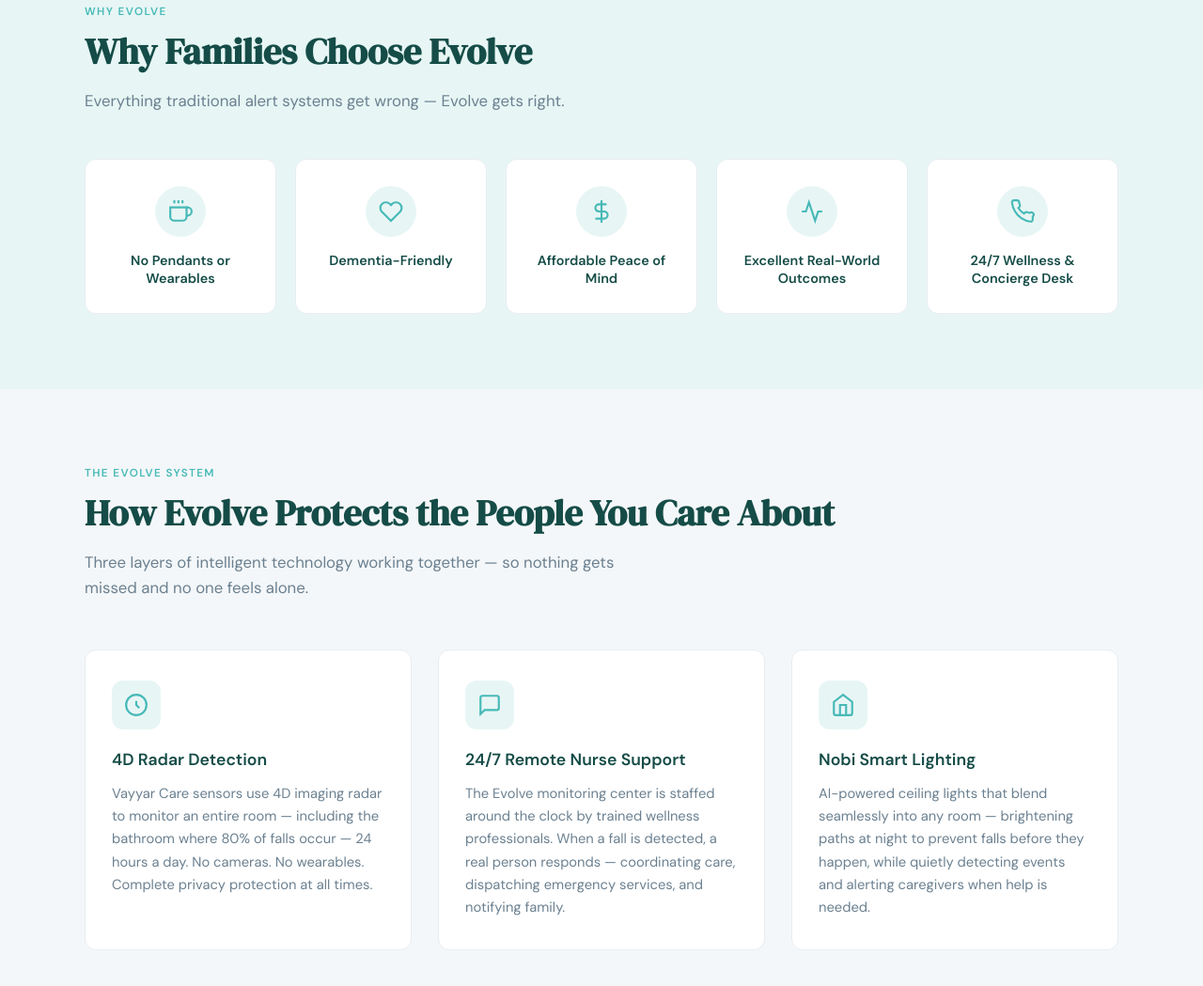
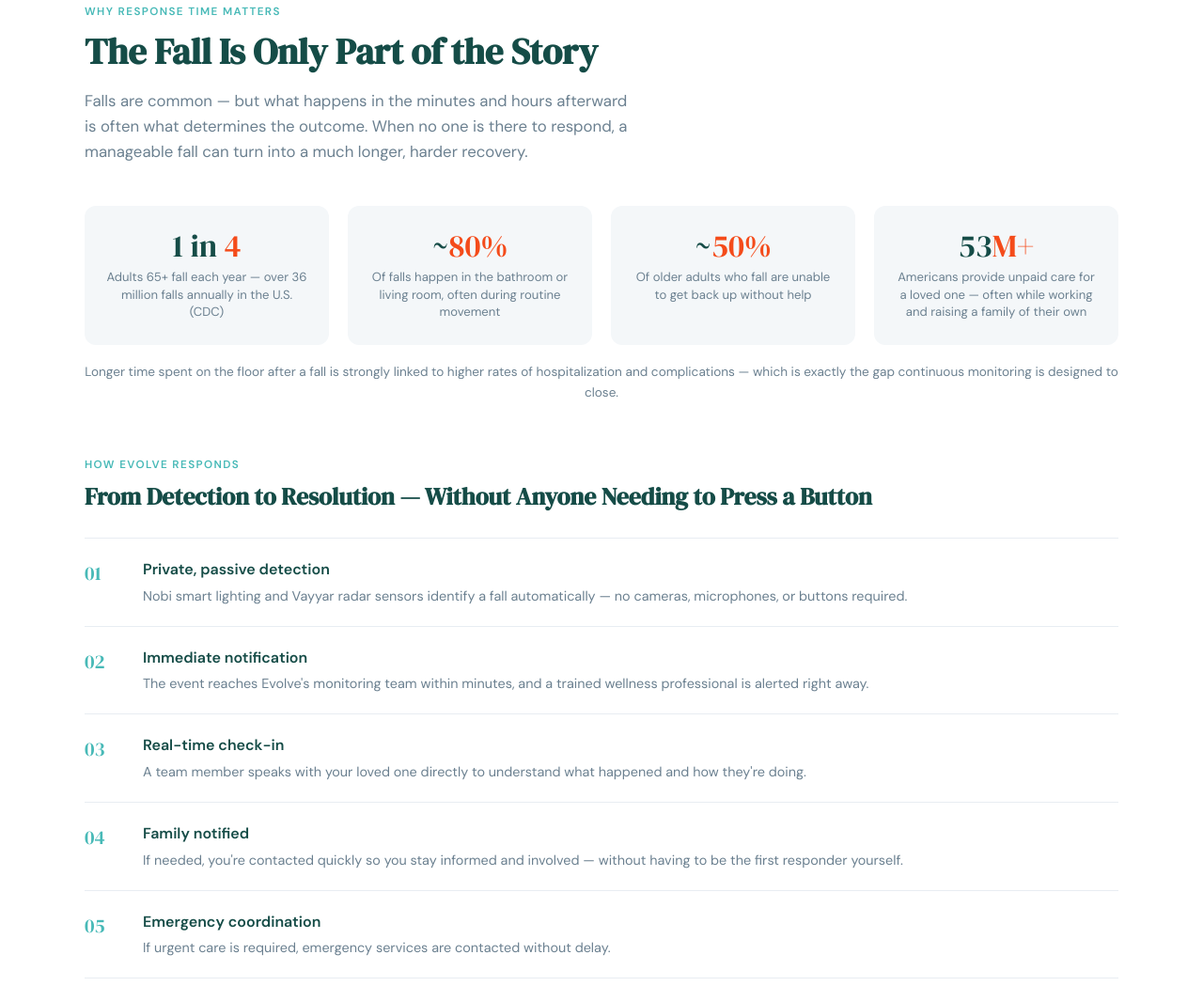
Before and after one commit to metromobilehc-beep/aging, a plain HTML site: page fall-detection.html in a window 1280 px wide. Shown: the part 923-1972 px from the top of the page at 94% size. Drawn offline with Linux system fonts and the light colour scheme.

Commit message:
Add files via upload

```diff
--- a/fall-detection.html
+++ b/fall-detection.html
@@ -149,6 +149,24 @@
     .section-sub { font-size: 1.05rem; color: var(--gray-500); font-weight: 400; max-width: 580px; }
 
     /* ── WHY CHOOSE US ── */
+    /* ── RESPONSE TIME ── */
+    .response-section { background: var(--white); }
+    .response-stats { display: grid; grid-template-columns: repeat(4, 1fr); gap: 20px; margin-top: 44px; }
+    .r-stat { background: var(--gray-100); border-radius: var(--radius); padding: 26px 20px; text-align: center; }
+    .r-stat-num { font-family: 'DM Serif Display', serif; font-size: 2.1rem; color: var(--navy); line-height: 1; }
+    .r-stat-num span { color: var(--orange); }
+    .r-stat-label { font-size: 0.82rem; color: var(--gray-500); margin-top: 8px; line-height: 1.4; }
+    .response-note { margin-top: 18px; font-size: 0.85rem; color: var(--gray-500); text-align: center; }
+    .response-flow { margin-top: 56px; }
+    .flow-steps { display: flex; flex-direction: column; gap: 0; margin-top: 28px; }
+    .flow-step { display: grid; grid-template-columns: 44px 1fr; gap: 18px; padding: 20px 0; border-top: 1px solid var(--gray-200); }
+    .flow-step:last-child { border-bottom: 1px solid var(--gray-200); }
+    .flow-num { font-family: 'DM Serif Display', serif; font-size: 1.3rem; color: var(--teal); }
+    .flow-step h4 { font-size: 1rem; font-weight: 600; color: var(--navy); margin-bottom: 4px; }
+    .flow-step p { font-size: 0.9rem; color: var(--gray-500); line-height: 1.6; }
+    @media (max-width: 860px) { .response-stats { grid-template-columns: 1fr 1fr; } }
+    @media (max-width: 480px) { .response-stats { grid-template-columns: 1fr; } }
+
     .why-section { background: var(--teal-light); }
     .why-grid {
       display: grid; grid-template-columns: repeat(5, 1fr);
@@ -437,6 +455,76 @@
     Metro Mobile Health Care is your local Tulsa-area partner for Evolve — offering a no-cost in-home consultation and evaluation to see if Evolve is right for your family.
   </div>
 </div>
+
+<!-- WHY RESPONSE TIME MATTERS -->
+<section class="response-section">
+  <div class="section-inner">
+    <div class="section-label">Why Response Time Matters</div>
+    <h2 class="section-title">The Fall Is Only Part of the Story</h2>
+    <p class="section-sub">Falls are common — but what happens in the minutes and hours afterward is often what determines the outcome. When no one is there to respond, a manageable fall can turn into a much longer, harder recovery.</p>
+    <div class="response-stats">
+      <div class="r-stat">
+        <div class="r-stat-num">1 in <span>4</span></div>
+        <div class="r-stat-label">Adults 65+ fall each year — over 36 million falls annually in the U.S. (CDC)</div>
+      </div>
+      <div class="r-stat">
+        <div class="r-stat-num">~<span>80%</span></div>
+        <div class="r-stat-label">Of falls happen in the bathroom or living room, often during routine movement</div>
+      </div>
+      <div class="r-stat">
+        <div class="r-stat-num">~<span>50%</span></div>
+        <div class="r-stat-label">Of older adults who fall are unable to get back up without help</div>
+      </div>
+      <div class="r-stat">
+        <div class="r-stat-num">53<span>M+</span></div>
+        <div class="r-stat-label">Americans provide unpaid care for a loved one — often while working and raising a family of their own</div>
+      </div>
+    </div>
+    <p class="response-note">Longer time spent on the floor after a fall is strongly linked to higher rates of hospitalization and complications — which is exactly the gap continuous monitoring is designed to close.</p>
+
+    <div class="response-flow">
+      <div class="section-label">How Evolve Responds</div>
+      <h3 class="section-title" style="font-size:1.6rem;">From Detection to Resolution — Without Anyone Needing to Press a Button</h3>
+      <div class="flow-steps">
+        <div class="flow-step">
+          <div class="flow-num">01</div>
+          <div>
+            <h4>Private, passive detection</h4>
+            <p>Nobi smart lighting and Vayyar radar sensors identify a fall automatically — no cameras, microphones, or buttons required.</p>
+          </div>
+        </div>
+        <div class="flow-step">
+          <div class="flow-num">02</div>
+          <div>
+            <h4>Immediate notification</h4>
+            <p>The event reaches Evolve's monitoring team within minutes, and a trained wellness professional is alerted right away.</p>
+          </div>
+        </div>
+        <div class="flow-step">
+          <div class="flow-num">03</div>
+          <div>
+            <h4>Real-time check-in</h4>
+            <p>A team member speaks with your loved one directly to understand what happened and how they're doing.</p>
+          </div>
+        </div>
+        <div class="flow-step">
+          <div class="flow-num">04</div>
+          <div>
+            <h4>Family notified</h4>
+            <p>If needed, you're contacted quickly so you stay informed and involved — without having to be the first responder yourself.</p>
+          </div>
+        </div>
+        <div class="flow-step">
+          <div class="flow-num">05</div>
+          <div>
+            <h4>Emergency coordination</h4>
+            <p>If urgent care is required, emergency services are contacted without delay.</p>
+          </div>
+        </div>
+      </div>
+    </div>
+  </div>
+</section>
 
 <!-- WHY CHOOSE US -->
 <section class="why-section">
```
